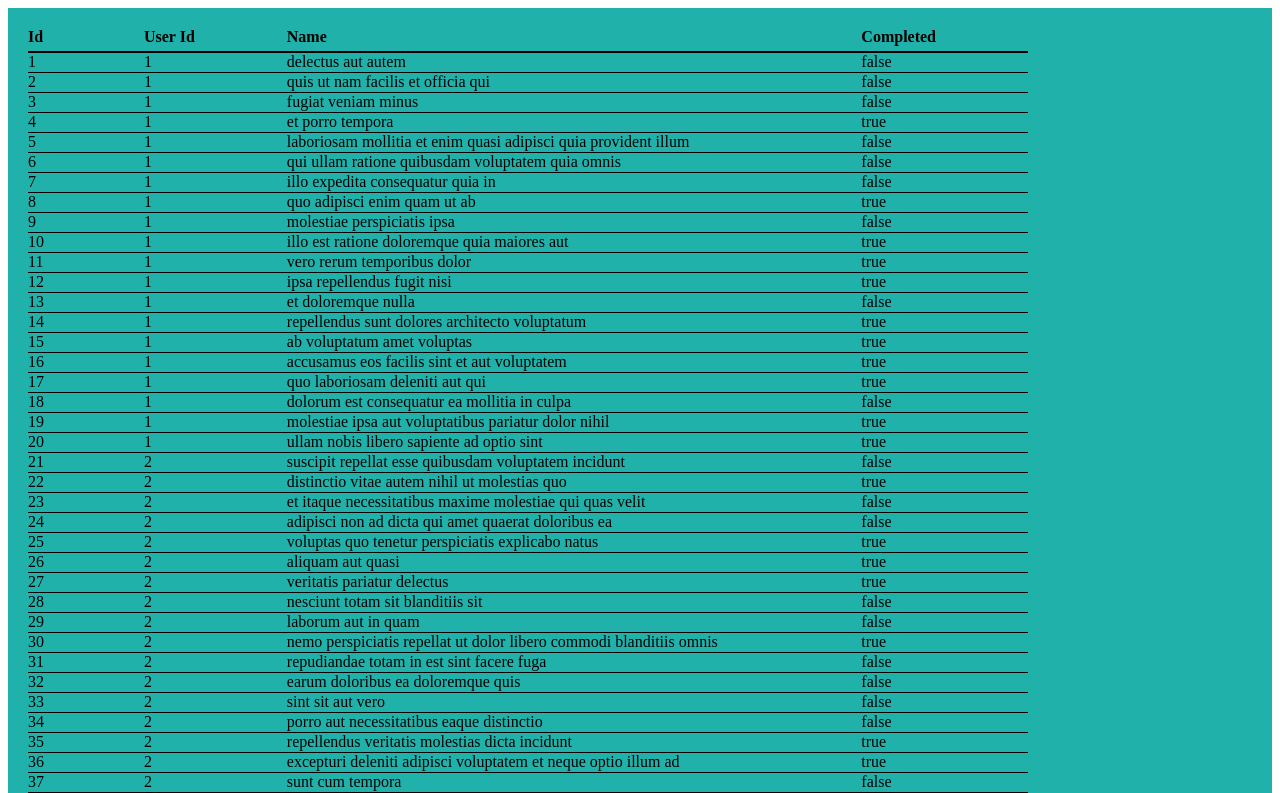
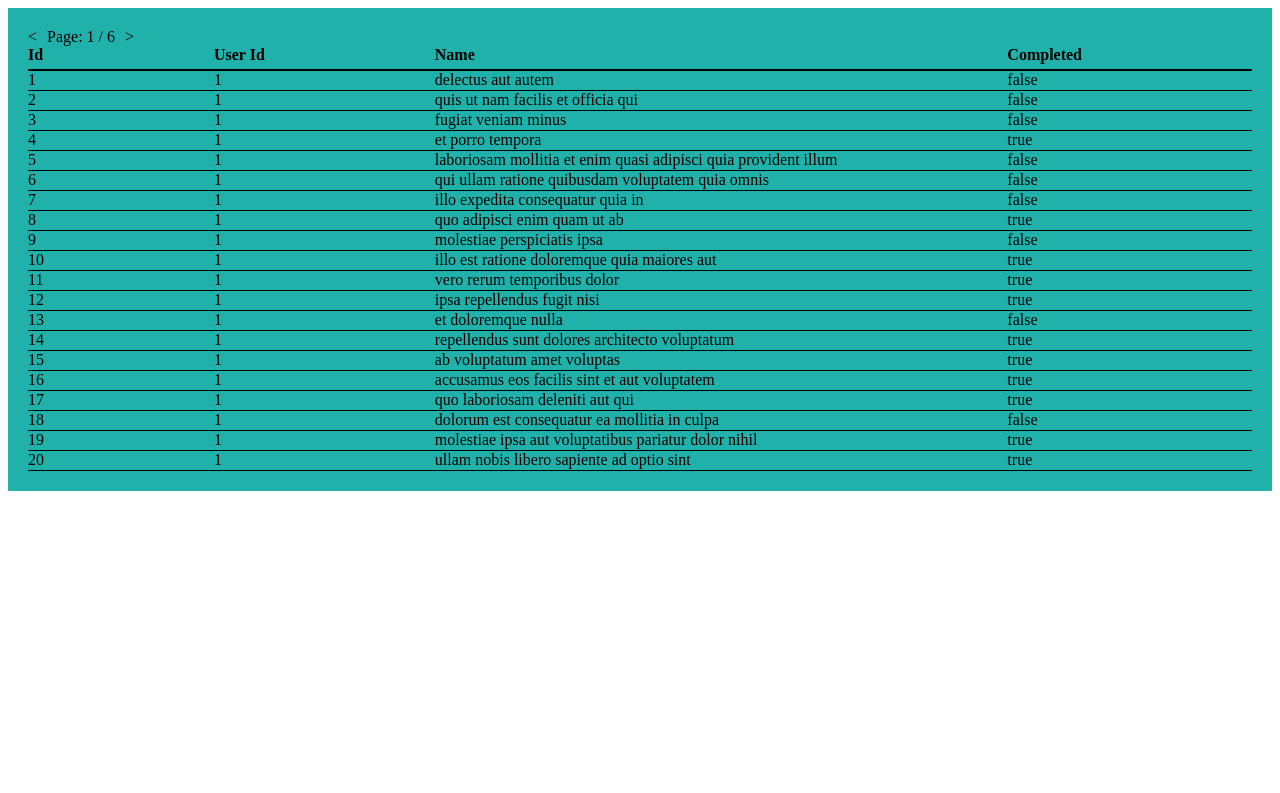
Before and after one commit to ShootingStar91/tabletable, a React (Vite) app: page / in a window 1280 px wide. Shown: the top 793 px of the page. Built offline with nearby package versions, Linux system fonts and the light colour scheme.

Commit message:
Added pagination

```diff
--- a/src/App.tsx
+++ b/src/App.tsx
@@ -27,19 +27,21 @@ const columns: Array<ColumnDefinition<Todo>> = [
 ];
 
 const App = () => {
+  const cutData = data.slice(0, 101);
+
   return (
     <div
       style={{
         padding: '20px',
-        maxWidth: '1400px',
+        maxWidth: '1500px',
         margin: 'auto',
         backgroundColor: 'lightseagreen',
       }}
     >
       <TableTable
-        tableStyle={{ maxWidth: '1000px' }}
+        tableStyle={{ maxWidth: '1500px' }}
         columns={columns}
-        data={data}
+        data={cutData}
       />
     </div>
   );
--- a/src/TableTable/index.tsx
+++ b/src/TableTable/index.tsx
@@ -7,7 +7,7 @@ const defaultBorderStyles = {
   paddingBottom: '1px',
   borderStyle: 'hidden hidden solid hidden',
   borderColor: 'black',
-  borderWidth: '1px'
+  borderWidth: '1px',
 };
 
 export type ColumnDefinition<T> = {
@@ -21,15 +21,19 @@ export const TableTable = <T,>({
   columns,
   data,
   tableStyle,
+  pageSize = 20,
 }: {
   columns: Array<ColumnDefinition<T>>;
   data: Array<T>;
   tableStyle: React.CSSProperties | undefined;
+  pageSize?: number;
 }) => {
   const [sortMode, setSortMode] = useState<{
     col: ColumnDefinition<T>;
     asc: boolean;
   } | null>(null);
+
+  const [page, setPage] = useState<number>(1);
 
   const sortBy = (col: ColumnDefinition<T>) => {
     if (!sortMode) {
@@ -61,6 +65,18 @@ export const TableTable = <T,>({
     return col.getValue(item);
   };
 
+  const previousPage = () => {
+    if (page <= 1) return;
+    setPage(page - 1);
+  };
+
+  const totalPages = Math.round(data.length / pageSize) + 1;
+
+  const nextPage = () => {
+    if (page >= totalPages) return;
+    setPage(page + 1);
+  };
+
   const sortedData = sortMode
     ? orderBy(
       data,
@@ -73,7 +89,24 @@ export const TableTable = <T,>({
     columns.map((col) => col.getValue(row)),
   );
 
+  const pageToShow = dataCells.slice(
+    (page - 1) * pageSize * columns.length,
+    page * pageSize * columns.length,
+  );
+
   return (
+    <div>
+      <div style={{ display: 'flex', flexDirection: 'row', gap: '10px' }}>
+        <div style={{ userSelect: 'none' }} onClick={previousPage}>
+          {'<'}
+        </div>
+        <div>
+          Page: {page} / {totalPages}
+        </div>
+        <div style={{ userSelect: 'none' }} onClick={nextPage}>
+          {'>'}
+        </div>
+      </div>
       <div
         id="tabletable"
         style={{
@@ -89,7 +122,7 @@ export const TableTable = <T,>({
               ...defaultBorderStyles,
               paddingBottom: '5px',
               borderWidth: '2px',
-            fontWeight: 'bold'
+              fontWeight: 'bold',
             }}
             key={col.key}
             onClick={() => sortBy(col)}
@@ -97,15 +130,12 @@ export const TableTable = <T,>({
             {col.title} {getSortIcon(col)}
           </div>
         ))}
-      {dataCells.map((row, index) => (
-        <div
-          style={{...defaultBorderStyles
-          }}
-          key={`${row}-${index}`}
-        >
+        {pageToShow.map((row, index) => (
+          <div style={{ ...defaultBorderStyles }} key={`${row}-${index}`}>
             {row}
           </div>
         ))}
       </div>
+    </div>
   );
 };
```
Lines whose indentation alone changed are shown as unchanged.
